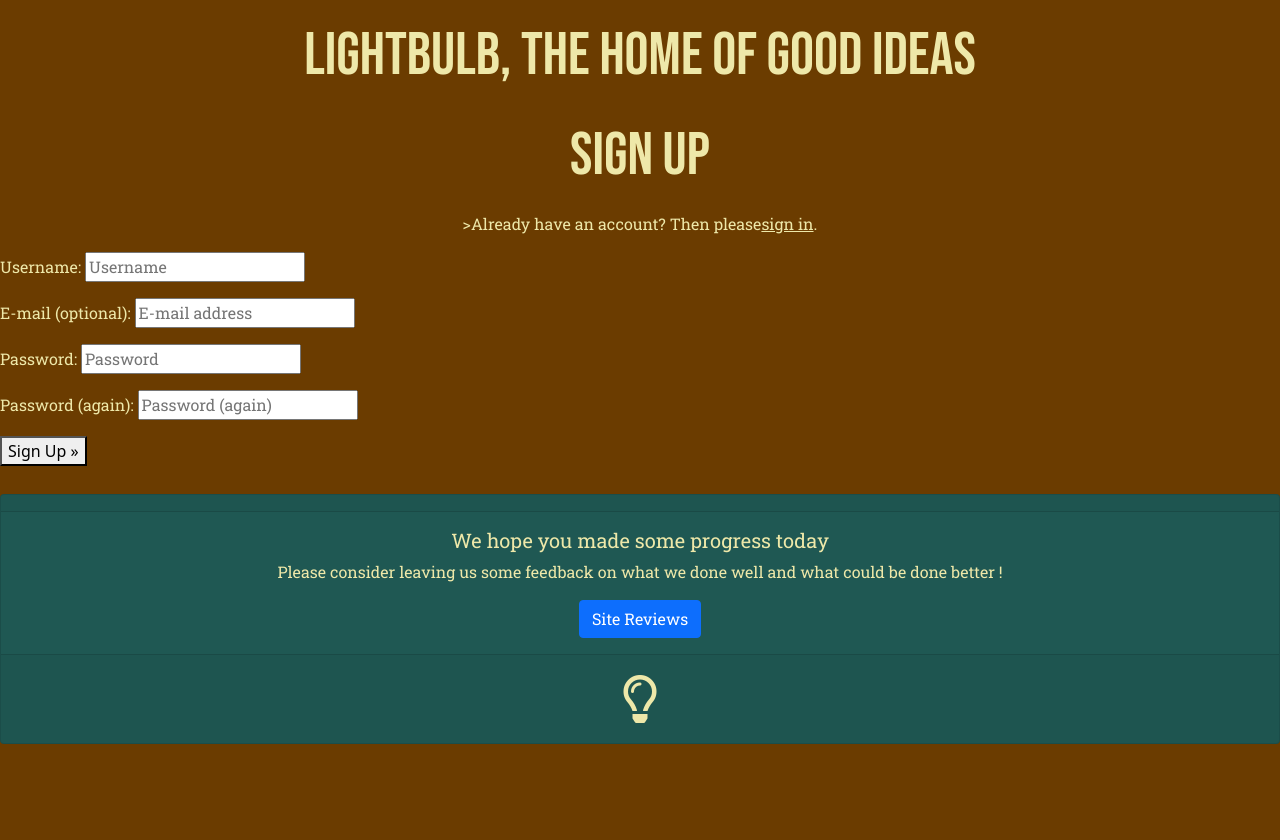
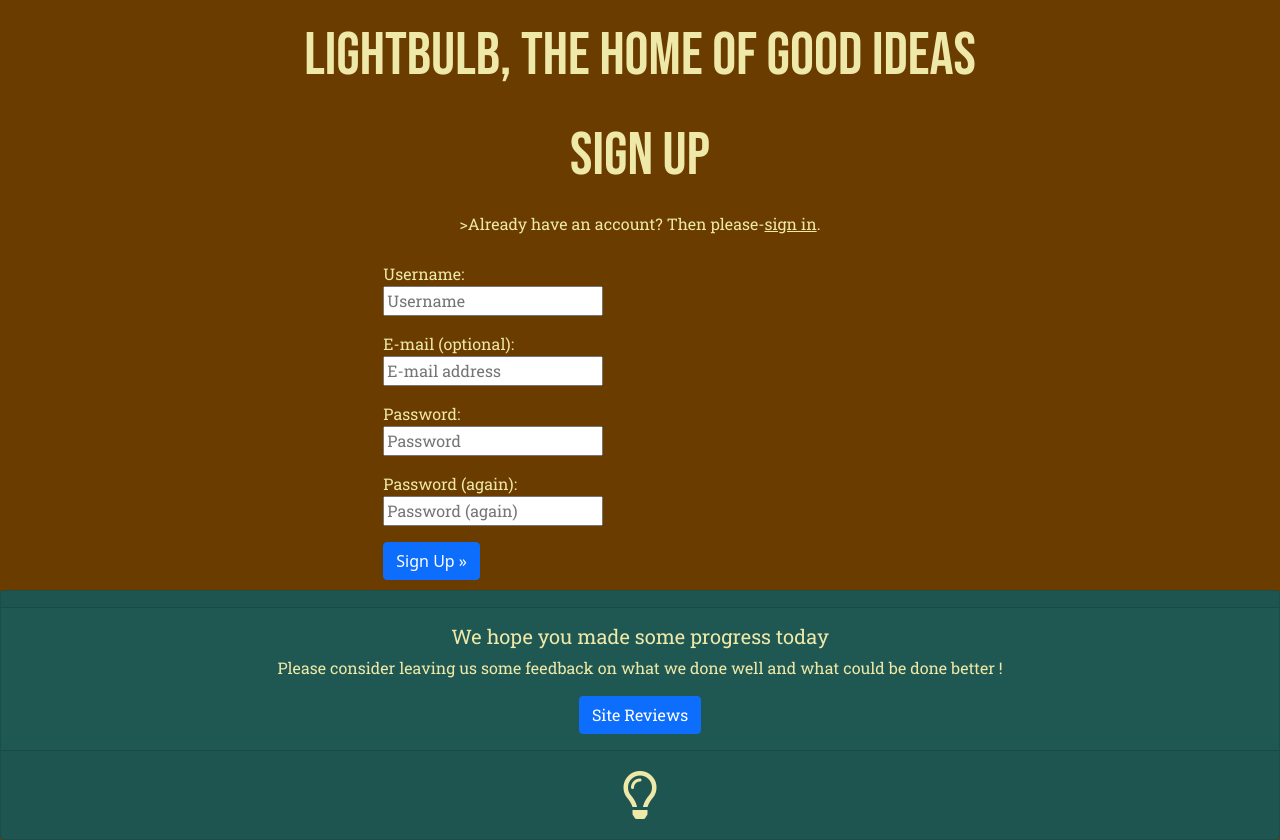
Before and after one commit to john33mcd/lightbulb, a Django app: page /accounts/signup/ in a window 1280 px wide. Shown: the part 56-896 px from the top of the page. Before the commit the page ends 800 px from the top, so only its background shows below. Run offline with Django 3.2, Linux system fonts and the light colour scheme.

Commit message:
worked on form edit

```diff
--- a/templates/account/logout.html
+++ b/templates/account/logout.html
@@ -14,7 +14,7 @@
   {% if redirect_field_value %}
   <input type="hidden" name="{{ redirect_field_name }}" value="{{ redirect_field_value }}"/>
   {% endif %}
-  <button type="submit">{% trans 'Sign Out' %}</button>
+  <button type="submit" class="btn btn-warning">{% trans 'Sign Out' %}</button>
 </form>
 
 
--- a/templates/account/signup.html
+++ b/templates/account/signup.html
@@ -7,14 +7,16 @@
 {% block content %}
 <h1 class="title-bar">{% trans "Sign Up" %}</h1>
 
-<p class="title-bar"></div>>{% blocktrans %}Already have an account? Then please  <a href="{{ login_url }}">sign in</a>.{% endblocktrans %}</p>
-<form class="signup" id="signup_form" method="post" action="{% url 'account_signup' %}">
+<p class="title-bar"></div>>{% blocktrans %}Already have an account? Then please-  <a href="{{ login_url }}">sign in </a>.{% endblocktrans %}</p>
+<div class="col-md-6 mt-3 offset-md-2">
+<form class="signup center" id="signup_form" method="post" action="{% url 'account_signup' %}">
   {% csrf_token %}
   {{ form.as_p }}
   {% if redirect_field_value %}
   <input type="hidden" name="{{ redirect_field_name }}" value="{{ redirect_field_value }}" />
   {% endif %}
-  <button type="submit">{% trans "Sign Up" %} &raquo;</button>
+  <button type="submit" class="btn btn-primary">{% trans "Sign Up" %} &raquo;</button>
 </form>
+</div>
 
 {% endblock %}
--- a/templates/index.html
+++ b/templates/index.html
@@ -5,7 +5,7 @@
 <div class="container-fluid">
     <div class="row">
         {% if user.is_authenticated %}
-        <a href="{% url 'post_create' %}"> New Post </a>
+        <a href="{% url 'post_create' %}"> <h2> Create Post ?</h2> </a>
         {% else %}
         <a href="{% url 'account_login' %}"> Please log in to share a post </a>
         {% endif %}
```
Also changed, not shown: static/style.css (line endings or trailing spaces).
